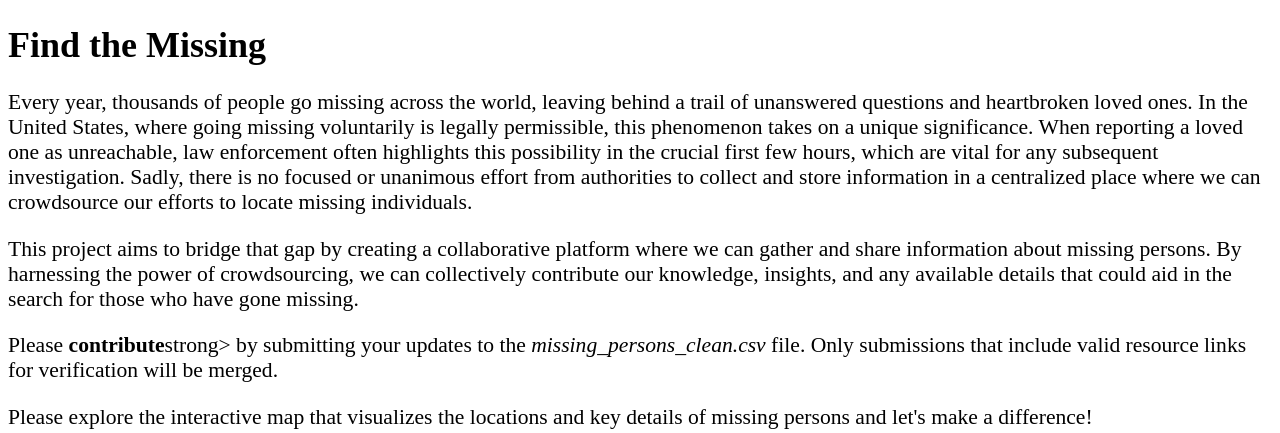
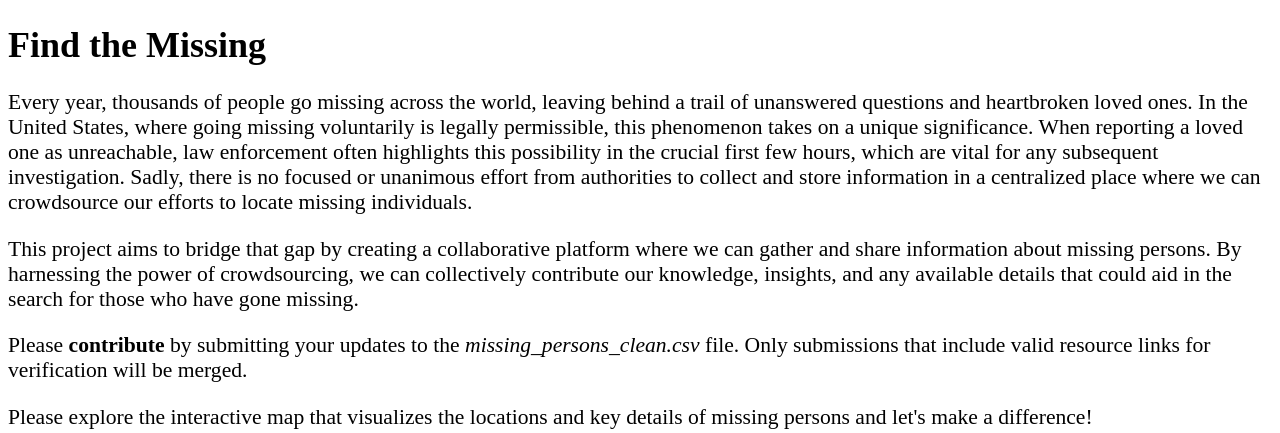
Before and after one commit to sumitdeole/find-the-missing, a plain HTML site: page index.html in a window 1280 px wide. Shown: the top 433 px of the page. Drawn offline with Linux system fonts and the light colour scheme.

Commit message:
Update index.html

```diff
--- a/index.html
+++ b/index.html
@@ -23,7 +23,7 @@
     <h1>Find the Missing</h1>
     <p>Every year, thousands of people go missing across the world, leaving behind a trail of unanswered questions and heartbroken loved ones. In the United States, where going missing voluntarily is legally permissible, this phenomenon takes on a unique significance. When reporting a loved one as unreachable, law enforcement often highlights this possibility in the crucial first few hours, which are vital for any subsequent investigation. Sadly, there is no focused or unanimous effort from authorities to collect and store information in a centralized place where we can crowdsource our efforts to locate missing individuals.</p>
     <p>This project aims to bridge that gap by creating a collaborative platform where we can gather and share information about missing persons. By harnessing the power of crowdsourcing, we can collectively contribute our knowledge, insights, and any available details that could aid in the search for those who have gone missing.</p>
-    <p>Please <strong>contribute</strong>strong> by submitting your updates to the <i>missing_persons_clean.csv</i> file. Only submissions that include valid resource links for verification will be merged.</p>
+    <p>Please <strong>contribute</strong> by submitting your updates to the <i>missing_persons_clean.csv</i> file. Only submissions that include valid resource links for verification will be merged.</p>
     <p>Please explore the interactive map that visualizes the locations and key details of missing persons and let's make a difference!</p>
     <iframe src="map_output.html" width="100%" height="600px"></iframe>
 </body>
```
